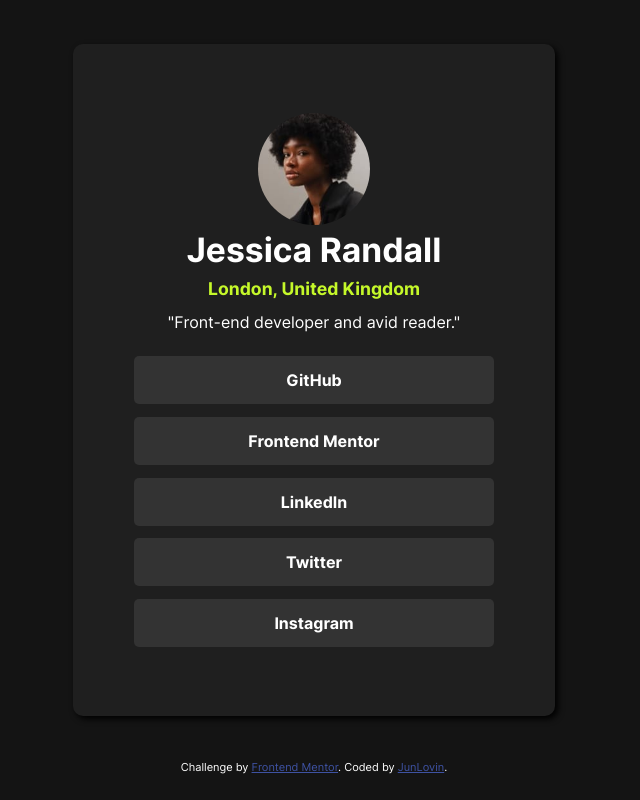
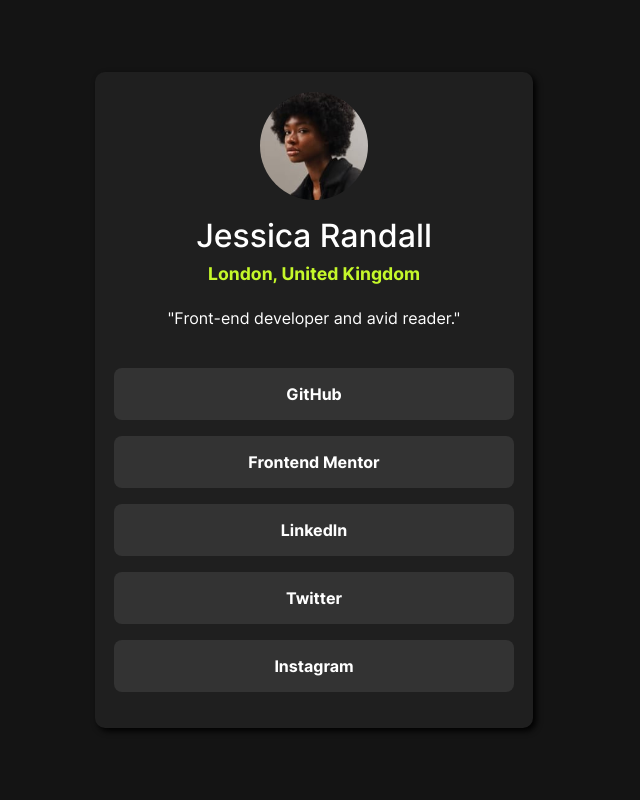
Before and after one commit to JunLovin/Social-Links, a plain HTML site: page index.html in a window 1280 px wide. Shown: the whole page, without its empty margins (326-966 px from the left). Drawn offline with Linux system fonts and the light colour scheme.

Commit message:
Add README and style

```diff
--- a/assets/css/style.css
+++ b/assets/css/style.css
@@ -30,22 +30,20 @@ body {
     display: flex;
     align-items: center;
     width: 100%;
-    height: 95vh;
+    height: 100vh;
 }
 
 .box {
     display: flex;
     flex-direction: column;
-    justify-content: center;
-    max-width: 500px;
-    min-width: 450px;
-    height: 80vh;
+    text-align: center;
+    min-width: 400px;
     margin: 0 auto;
-    padding: 1rem;
+    padding: 1.2rem;
     border-radius: 10px;
     background-color: var(--grey-800);
-    text-align: center;
     filter: drop-shadow(#000 .2rem .2rem .2rem);
+    overflow: hidden;
 }
 
 .profile {
@@ -54,17 +52,18 @@ body {
 
 .box .profile img {
     border-radius: 100%;
-    width: 25%;
-    margin: 0 auto;
+    width: 27%;
+    margin: 0 auto .8rem 0;
 }
 
 .box h1 {
-    font-size: 2.1rem;
+    font-size: 2rem;
+    font-weight: 500;
 }
 
 .box h5 {
     color: var(--green);
-    margin: .5rem 0 .8rem 0;
+    margin: .5rem 0 1.5rem 0;
     font-size: 1.1rem;
 }
 
@@ -75,22 +74,15 @@ body {
     align-content: center;
 }
 
-.links {
-    display: grid;
-    grid-template-rows: repeat(5, 1fr);
-    gap: .8rem;
-}
-
 .box .links a {
-    align-content: center;
+    display: block;
     color: var(--white);
     background-color: var(--grey-700);
+    border-radius: .5rem;
     text-decoration: none;
-    border-radius: 5px;
     font-weight: bold;
-    height: 3rem;
-    width: 80%;
-    margin: 0 auto;
+    margin: 1rem 0;
+    padding: 1rem 0;
     transition: background-color 80ms linear 50ms, color 80ms linear 50ms;
 }
 
@@ -99,9 +91,21 @@ body {
     color: var(--black);
 }
 
+<<<<<<< HEAD
 .attribution {
     font-size: 11px; text-align: center;
 }
 .attribution a {
     color: hsl(228, 45%, 44%);
 }
+=======
+@media only screen and (max-width: 480px) {
+    .container {
+        width: 100%;
+        height: 92vh;
+    }
+    .box {
+        min-width: 70%;
+    }
+}
+>>>>>>> f00185e (Add new files and finish web)
--- a/index.html
+++ b/index.html
@@ -11,18 +11,6 @@
   <title>Frontend Mentor | Social links profile</title>
 
   <link rel="stylesheet" href="assets/css/style.css">
-
-  <!-- Feel free to remove these styles or customise in your own stylesheet 👍 -->
-  <style>
-    .attribution {
-      font-size: 11px;
-      text-align: center;
-    }
-
-    .attribution a {
-      color: hsl(228, 45%, 44%);
-    }
-  </style>
 </head>
 
 <body>
@@ -43,10 +31,10 @@
       </div>
     </div>
   </div>
-  <div class="attribution">
+  <!-- <div class="attribution">
     Challenge by <a href="https://www.frontendmentor.io?ref=challenge" target="_blank">Frontend Mentor</a>.
     Coded by <a href="https://github.com/JunLovin" target="_blank">JunLovin</a>.
-  </div>
+  </div> -->
 </body>
 
 </html>
```
Also changed, not shown: assets/fonts/README.txt (deleted), assets/images/image.png (added), 3 other files.
